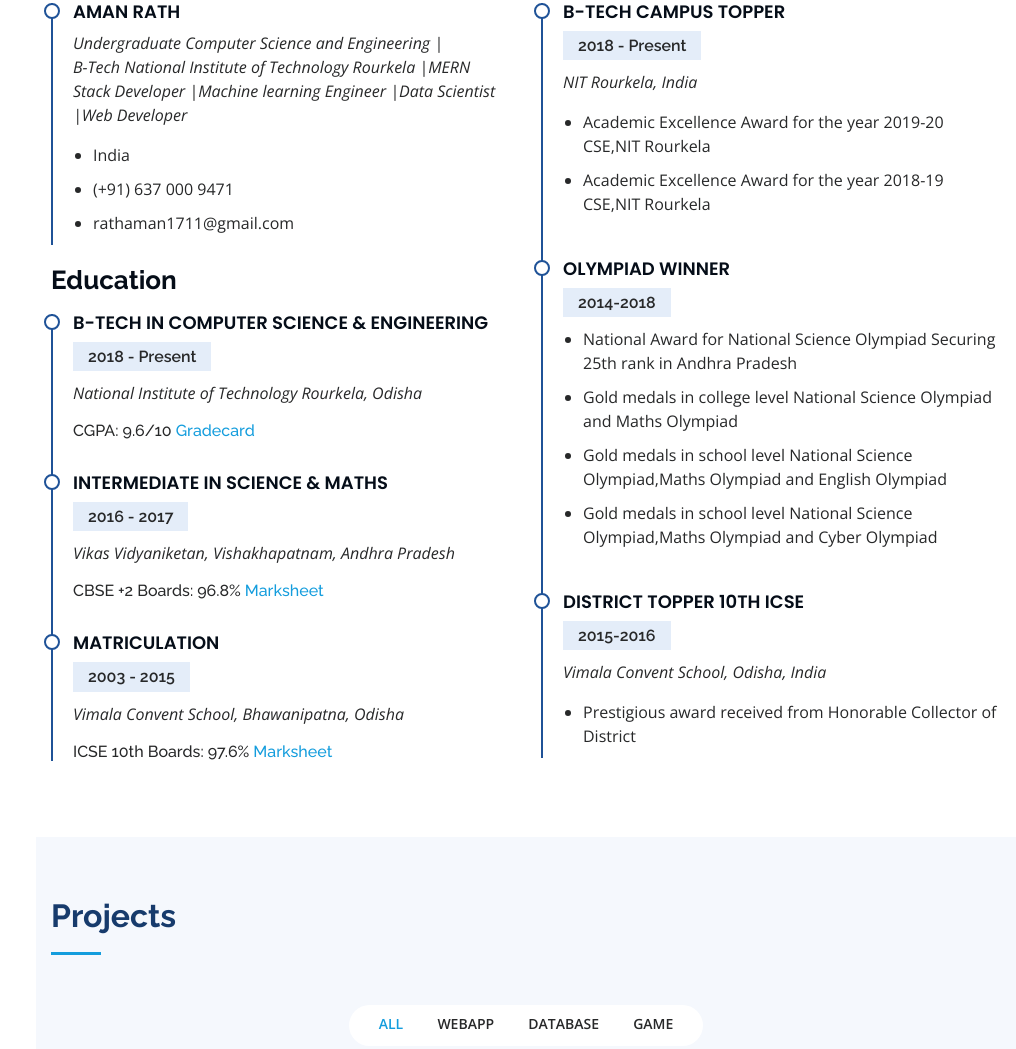
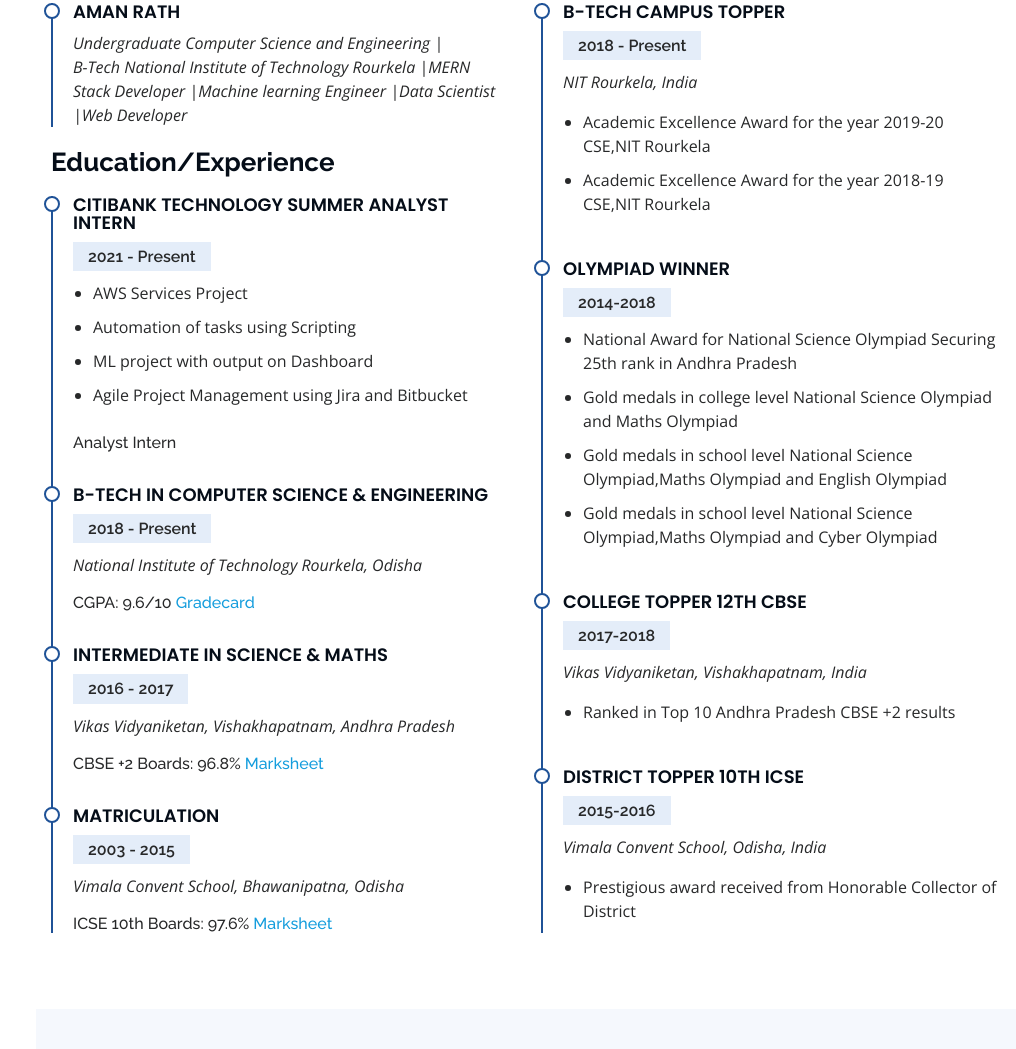
Before and after one commit to rathaman1711/Myportfolio, a plain HTML site: page index.html in a window 1280 px wide. Shown: the part 2199-3248 px from the top of the page, without its empty margins (264-1280 px from the left). Drawn offline with nearby package versions, Linux system fonts and the light colour scheme.

Commit message:
Added StockPredict app

```diff
--- a/index.html
+++ b/index.html
@@ -179,7 +179,7 @@
         </div>
         <br><p>I also have a curious interest in the world of competitive programming and reached the max level in Hackerrank and GeeksforGeeks.<br><br>
 
-          Other Skills: C, Angular, C#, PHP , mongodb, node , django , flask</p>
+          <b>Other Skills: C, Bash, Angular, C#, PHP , Mongodb, Node , Django , Flask</b></p>
       </div>
     </section><!-- End Skills Section -->
 
@@ -198,14 +198,20 @@
             <div class="resume-item pb-0">
               <h4>Aman Rath</h4>
               <p><em>Undergraduate Computer Science and Engineering | <br>B-Tech National Institute of Technology Rourkela |MERN Stack Developer |Machine learning Engineer |Data Scientist |Web Developer</em></p>
-              <ul>
-                <li>India</li>
-                <li>(+91) 637 000 9471</li>
-                <li>rathaman1711@gmail.com</li>
-              </ul>
             </div>
 
-            <h3 class="resume-title">Education</h3>
+            <h3 class="resume-title">Education/Experience</h3>
+            <div class="resume-item">
+              <h4>CITIBANK Technology Summer Analyst Intern</h4>
+              <h5>2021 - Present</h5>
+              <ul>
+                <li>AWS Services Project</li>
+                <li>Automation of tasks using Scripting</li>
+                <li>ML project with output on Dashboard</li>
+                <li>Agile Project Management using Jira and Bitbucket</li>
+              </ul>
+              <p><h6>Analyst Intern </h6></p>
+            </div>
             <div class="resume-item">
               <h4>B-Tech in Computer Science &amp; Engineering</h4>
               <h5>2018 - Present</h5>
@@ -249,6 +255,14 @@
               </ul>
             </div>
             <div class="resume-item">
+              <h4>College Topper 12th CBSE</h4>
+              <h5>2017-2018</h5>
+              <p><em>Vikas Vidyaniketan, Vishakhapatnam, India </em></p>
+              <ul>
+                <li>Ranked in Top 10 Andhra Pradesh CBSE +2 results</li>
+              </ul>
+            </div>
+            <div class="resume-item">
               <h4>District Topper 10th ICSE</h4>
               <h5>2015-2016</h5>
               <p><em>Vimala Convent School, Odisha, India </em></p>
@@ -275,8 +289,9 @@
             <ul id="portfolio-flters">
               <li data-filter="*" class="filter-active">All</li>
               <li data-filter=".filter-app">WebApp</li>
-              <li data-filter=".filter-card">Database</li>
+              <li data-filter=".filter-card">Database & ML</li>
               <li data-filter=".filter-web">Game</li>
+
             </ul>
           </div>
         </div>
@@ -353,15 +368,15 @@
             </div>
           </div>
 
-          <!-- <div class="col-lg-4 col-md-6 portfolio-item filter-card">
+           <div class="col-lg-4 col-md-6 portfolio-item filter-card">
             <div class="portfolio-wrap">
               <img src="assets/img/portfolio/portfolio-8.jpg" class="img-fluid" alt="">
               <div class="portfolio-links">
                 <a href="assets/img/portfolio/portfolio-8.jpg" data-gall="portfolioGallery" class="venobox" title="Card 3"><i class="bx bx-plus"></i></a>
-                <a href="portfolio-details.html" title="More Details"><i class="bx bx-link"></i></a>
+                <a href="https://share.streamlit.io/rathaman1711/stockpredictionapp/main/Stock_Predict.py" title="More Details"><i class="bx bx-link"></i></a>
               </div>
             </div>
-          </div> -->
+          </div>
 
           <!-- <div class="col-lg-4 col-md-6 portfolio-item filter-web">
             <div class="portfolio-wrap">
```
Also changed, not shown: 1 other file.
